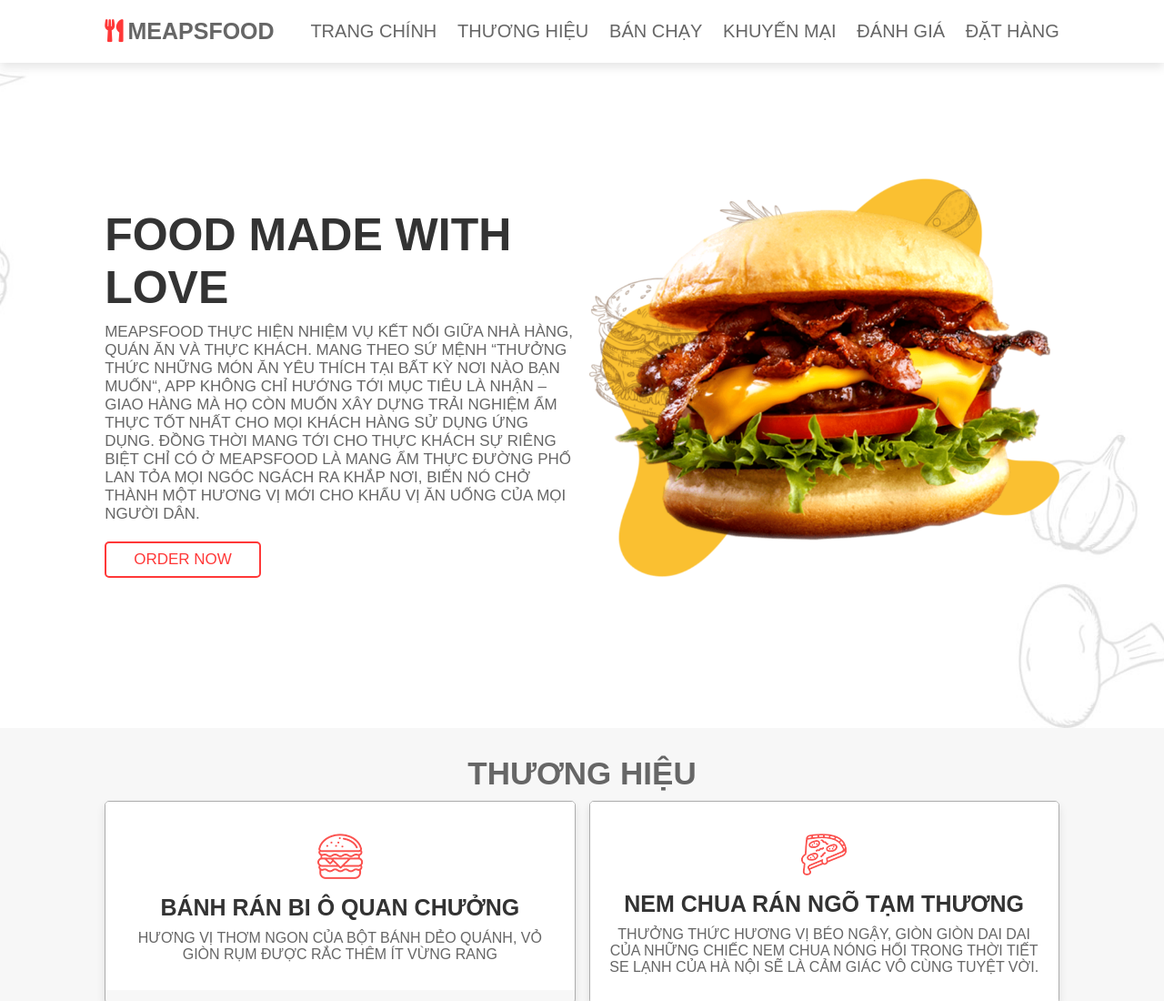
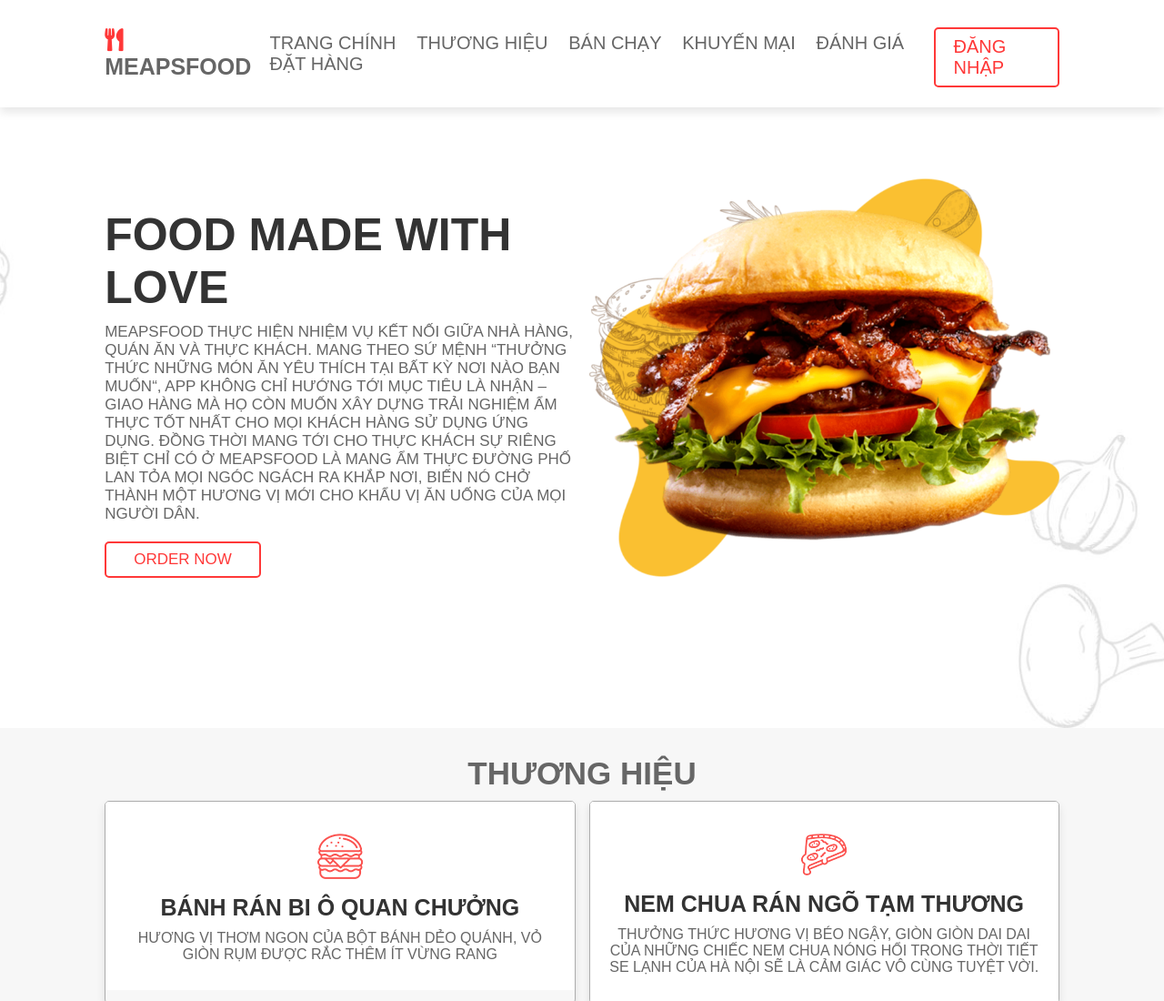
Before and after one commit to BuiViet713/meapsfood, a plain HTML site: page index.html in a window 1280 px wide. Shown: the top 1100 px of the page at 91% size. Drawn offline with Linux system fonts and the light colour scheme.

Commit message:
Them Dang Nhap

```diff
--- a/index.html
+++ b/index.html
@@ -22,6 +22,9 @@
         <a href="#khuyenmai">Khuyến Mại</a>
         <a href="#danhgia">Đánh Giá</a>
         <a href="#dathang">Đặt Hàng</a>
+    </nav>
+    <nav class ="btnnew">
+        <a href="#" class="btnew">Đăng Nhập</a>
     </nav>
     </header>
 <section class="home" id="home">
--- a/style.css
+++ b/style.css
@@ -56,6 +56,22 @@ header{
     padding: 2rem 9%;
     box-shadow: 0 .5rem 1rem rgba(0, 0,0, 0.1);
 }
+.btnew{
+    display: inline-block;
+    padding: .8rem 2rem;
+    border: .2rem solid var(--red);
+    color: var(--red);
+    cursor: pointer;
+    font-size: 1.7rem;
+    border-radius: .5rem;
+    position: relative;
+    overflow: hidden;
+    z-index: 0;
+    margin-top: 1rem;
+    font-size: 2rem;
+    margin-left: 2rem;
+}
+
 .btn{
     display: inline-block;
     padding: .8rem 3rem;
```
